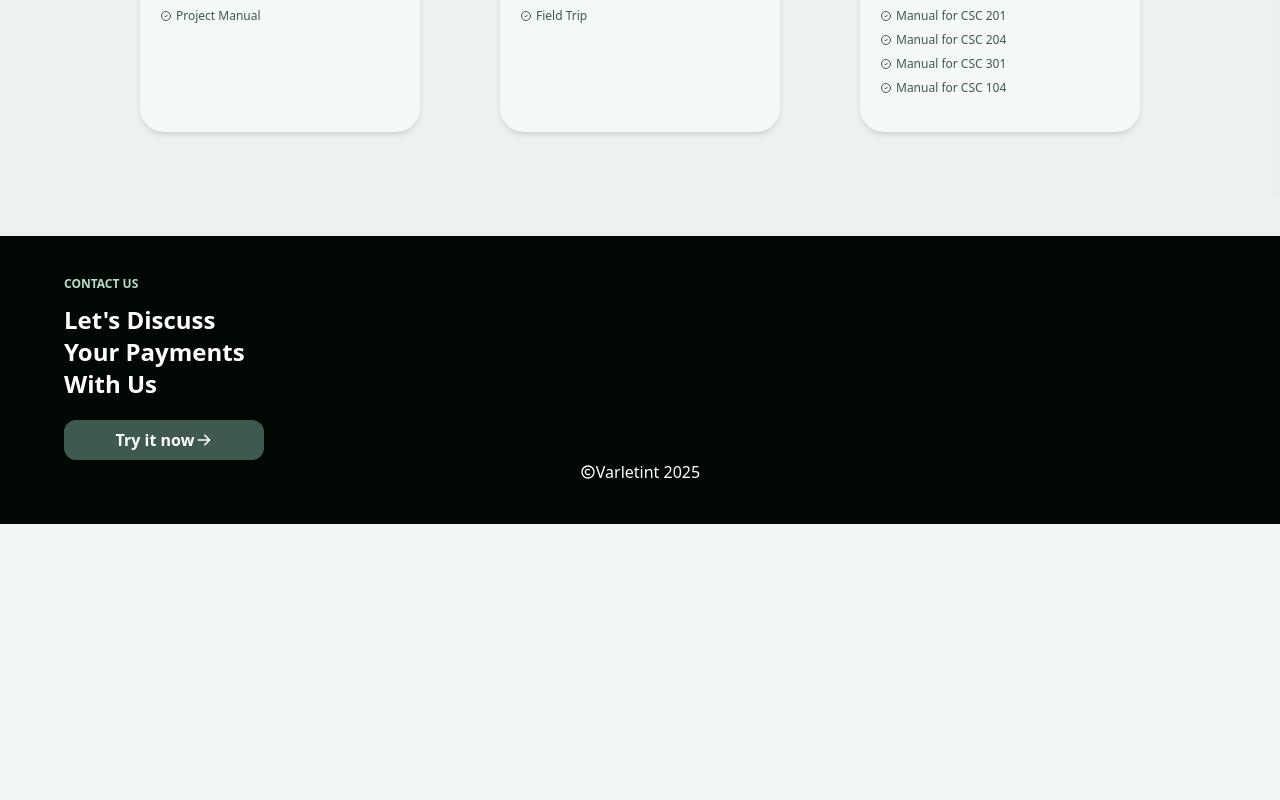
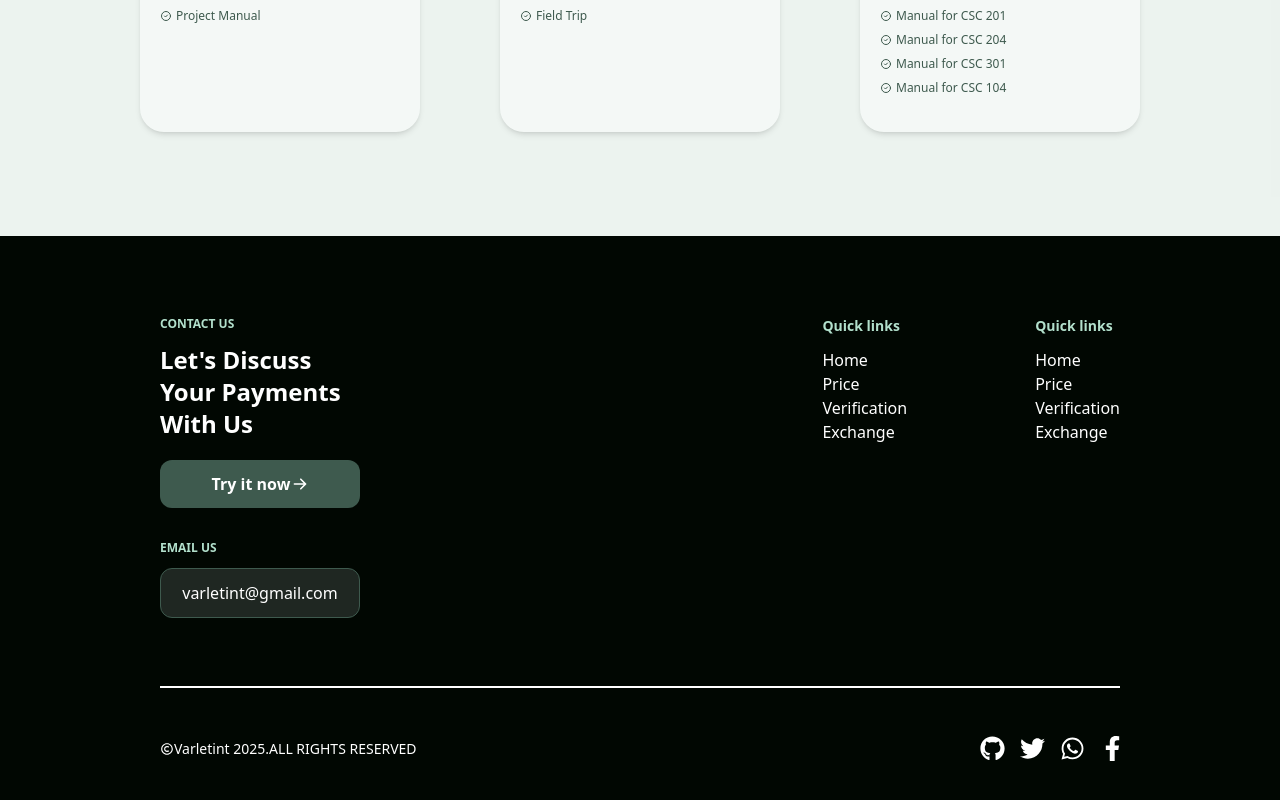
Before and after one commit to varletint/paywithmi, a React (Vite) app in the folder client/: page / in a window 1280 px wide. Shown: the part 1582-2382 px from the top of the page. Before the commit the page ends 2106 px from the top, so only its background shows below. Built offline with nearby package versions, Linux system fonts and the light colour scheme.

Commit message:
ok again

```diff
--- a/client/src/Pages/Home.jsx
+++ b/client/src/Pages/Home.jsx
@@ -18,12 +18,17 @@ import {
   FaAddressBook,
   FaArrowRight,
   FaCopyright,
+  FaFacebook,
+  FaFacebookF,
+  FaGithub,
   FaMoneyBill,
   FaMoneyBillAlt,
   FaMoneyBillWave,
+  FaTwitter,
+  FaWhatsapp,
 } from "react-icons/fa";
 
-import { BiCopyright } from "react-icons/bi";
+import { BiCopyright, BiLogoTwitter } from "react-icons/bi";
 
 export default function Home() {
   return (
@@ -303,7 +308,10 @@ const PriceCard = ({
 
 const FooterSection = () => {
   return (
-    <section className='bg-[#010702] text-white px-16 py-10' id='contact'>
+    <section
+      className='bg-[#010702] flex flex-col gap-[3rem] text-white
+      px-[10rem] py-[5rem]'
+      id='contact'>
       <div className='flex justify-between'>
         <div className=' flex flex-col gap-3 '>
           <h1 className=' uppercase font-bold text-xs text-[#b2e0cc]'>
@@ -313,18 +321,82 @@ const FooterSection = () => {
             Let's discuss your Payments with us
           </h1>
           <div
-            className='bg-[#3e5a4e] text-center mt-2 py-2
+            className='bg-[#3e5a4e] text-center mt-2 py-3
           rounded-xl flex justify-center items-center gap-0.5 font-semibold '>
             <a href='/#prices'> Try it now</a>
             <HiArrowRight />
           </div>
+          <h1 className=' uppercase font-bold mt-5 text-xs text-[#b2e0cc]'>
+            Email us
+          </h1>
+          <div
+            className='bg-[#b0c0b92c] text-center  py-3
+          rounded-xl flex justify-center items-center border-[1px]
+          border-[#3e5a4e]'>
+            varletint@gmail.com
+          </div>
         </div>
-        <div className=''></div>
+        <div className='flex gap-[8rem]'>
+          <div className=''>
+            <h1 className=' text-sm font-semibold text-[#b2e0cc]'>
+              Quick links
+            </h1>
+            <ul className='mt-3'>
+              <li>
+                <a href='#home'>Home</a>
+              </li>
+              <li>
+                <a href='#prices'>Price</a>
+              </li>
+              <li>
+                <a href='#verify'>Verification</a>
+              </li>
+              <li>
+                <a href='#Exchange'>Exchange</a>
+              </li>
+            </ul>
+          </div>
+          <div className=''>
+            <h1 className=' text-sm font-semibold text-[#b2e0cc]'>
+              Quick links
+            </h1>
+            <ul className='mt-3'>
+              <li>
+                <a href='#home'>Home</a>
+              </li>
+              <li>
+                <a href='#Prices'>Price</a>
+              </li>
+              <li>
+                <a href='#verify'>Verification</a>
+              </li>
+              <li>
+                <a href='#Exchange'>Exchange</a>
+              </li>
+            </ul>
+          </div>
+        </div>
       </div>
-      <div className=''>
-        <p className='flex justify-center items-center'>
-          <BiCopyright /> Varletint {new Date().getFullYear()}
+      <div className='border-1 w-full bg-white h-0.5 mt-5'> </div>
+      <div className=' flex justify-between'>
+        <p className='flex justify-center capitalize text-sm items-center'>
+          <BiCopyright /> Varletint {new Date().getFullYear()}.{}
+          <span className=' uppercase'> all rights reserved</span>
         </p>
+        <div className='flex gap-5'>
+          <a href='#' className='w-5'>
+            <FaGithub size={"25"} />
+          </a>
+          <a href='#' className='w-5'>
+            <FaTwitter size={"25"} />
+          </a>
+          <a href='#' className='w-5'>
+            <FaWhatsapp size={"25"} />
+          </a>
+          <a href='#' className='w-5'>
+            <FaFacebookF size={"25"} />
+          </a>
+        </div>
       </div>
     </section>
   );
```
